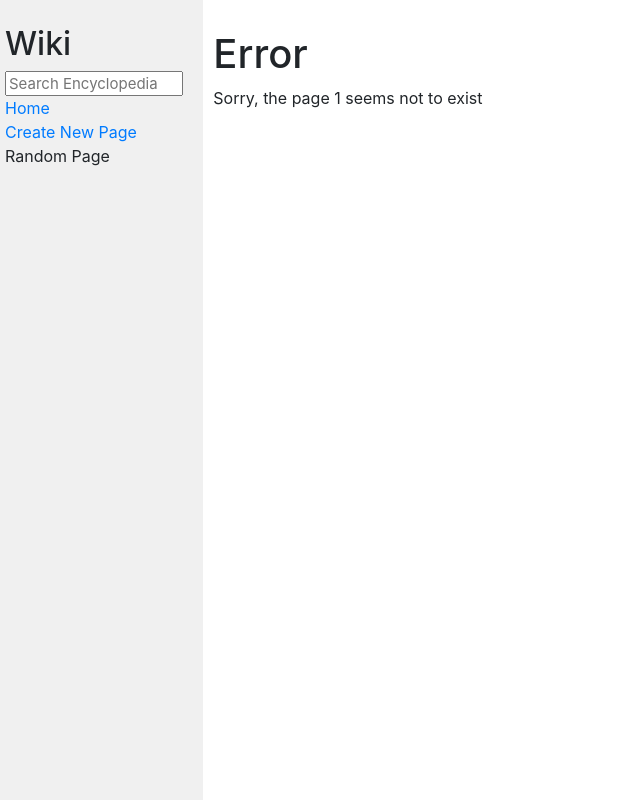
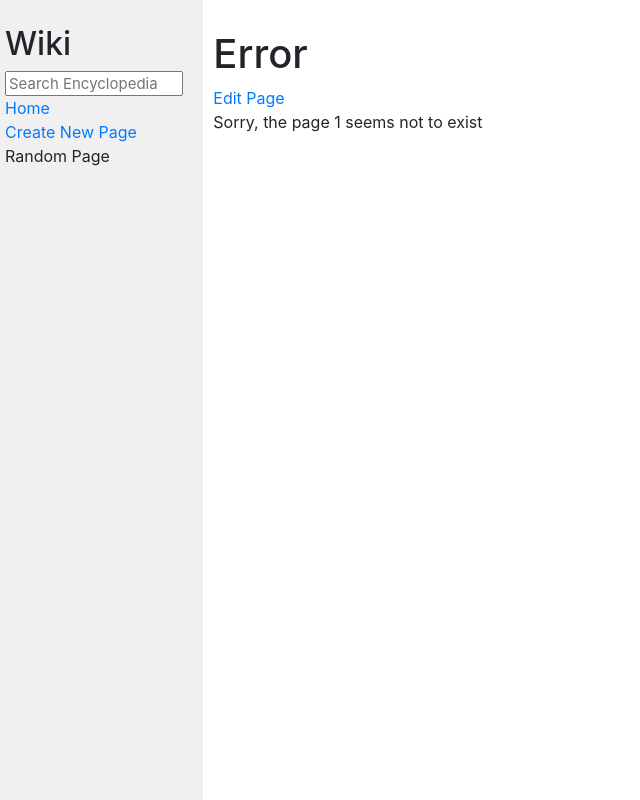
Before and after one commit to juste-sebastien/wiki, a Django app: page /1 in a window 1280 px wide. Shown: the whole page, without its empty margins (0-640 px from the left). Run offline with Django 3.2, Linux system fonts and the light colour scheme; some libraries are stand-ins or nearby versions.

Commit message:
begining edit function

```diff
--- a/encyclopedia/templates/encyclopedia/entry.html
+++ b/encyclopedia/templates/encyclopedia/entry.html
@@ -6,6 +6,7 @@
 
 {% block body %}
     <h1>{{ title }}</h1>
+    <a href="{% url 'wiki:edit' %}">Edit Page</a>
     <div>{{ content }}</div>
 
 
--- a/encyclopedia/urls.py
+++ b/encyclopedia/urls.py
@@ -8,4 +8,5 @@ urlpatterns = [
     path("<str:title>", views.entry, name="entry"),
     path("search/", views.search, name="search"),
     path("create/", views.create, name="create"),
+    path("edit/", views.edit, name="edit"),
 ]
--- a/encyclopedia/views.py
+++ b/encyclopedia/views.py
@@ -67,3 +67,7 @@ def add_new_page(request):
         title = title.capitalize()
         util.save_entry(title, request.POST["pc"])
         return entry(request, title)
+
+
+def edit(request):
+    print(request)
```
